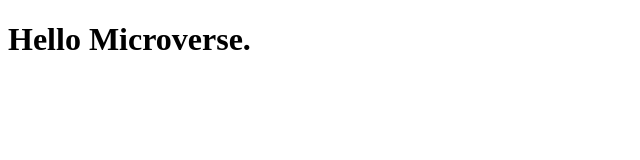
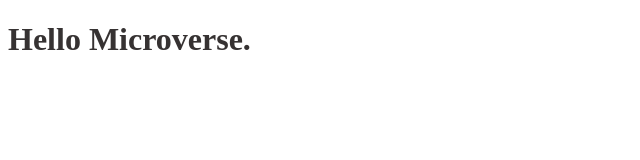
Before and after one commit to sangwa7/Hello-Microverse, a website: page index.html in a window 1280 px wide. Shown: the whole page, without its empty margins (0-640 px from the left). Drawn offline with Linux system fonts and the light colour scheme.

```diff
--- a/stle.css
+++ b/stle.css
@@ -1,3 +1,3 @@
-header {
-  font-size: 12px;
+h1 {
+  color: #363232;
 }
```
